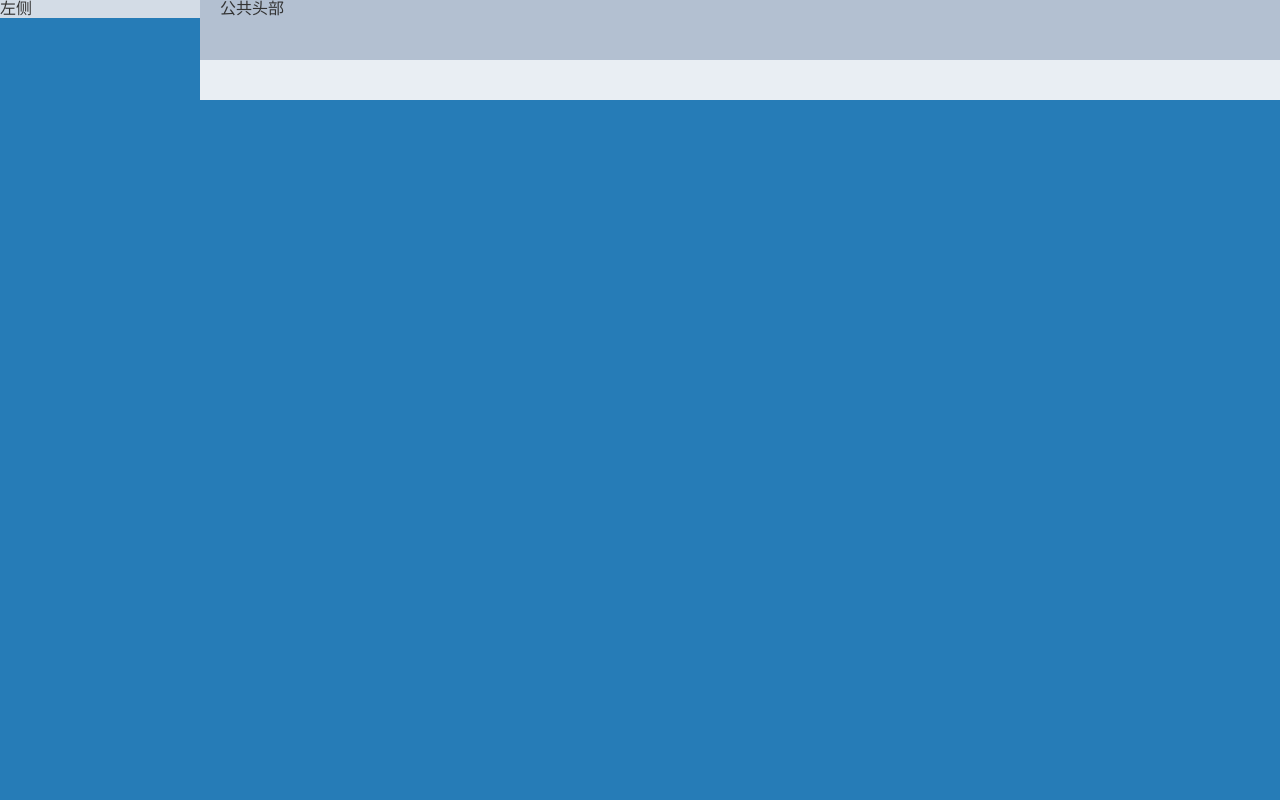
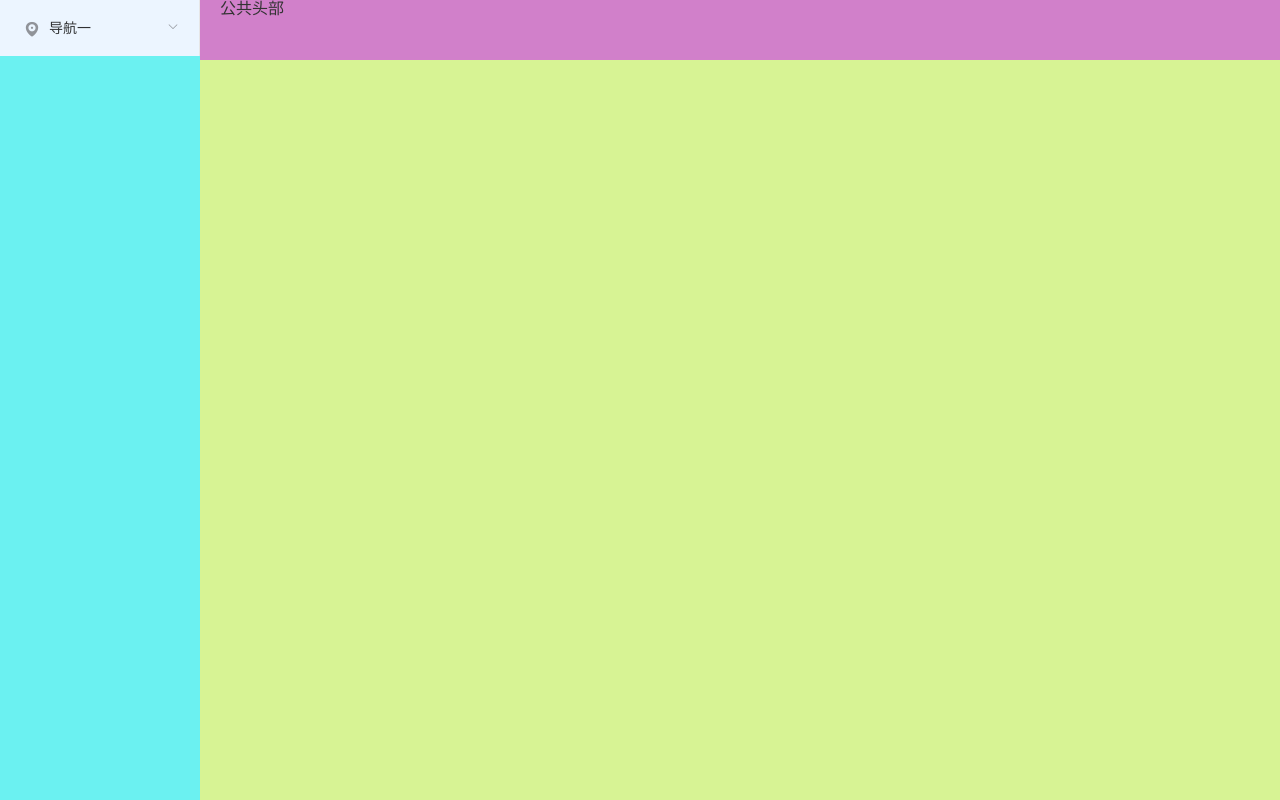
Before and after one commit to dark-sping/vue-, a Vue app: page /#/admin in a window 1280 px wide. Built offline with nearby package versions, Linux system fonts and the light colour scheme.

Commit message:
首页侧边栏布置

```diff
--- a/src/component/admin/admin.vue
+++ b/src/component/admin/admin.vue
@@ -1,6 +1,6 @@
 <template>
-<el-container>
-  <el-aside width="200px" class="aside">
+<el-container class="Aside">
+  <el-aside width="200px" >
     <Aside></Aside>
   </el-aside>
   <el-container>
@@ -29,20 +29,20 @@
 
 <style scoped>
   .el-header, .el-footer {
-    background-color: #B3C0D1;
+    background-color: rgb(209, 128, 202);
     color: #333;
   }
 
   .el-aside {
-    background-color: #D3DCE6;
+    background-color: rgb(107, 241, 241);
     color: #333;
   }
 
   .el-main {
-    background-color: #E9EEF3;
+    background-color: rgb(215, 243, 148);
     color: #333;
   }
-  .aside{
-    height: 100%;
+  .Aside{
+    height:100%;
   }
 </style>
--- a/src/component/admin/common/Aside.vue
+++ b/src/component/admin/common/Aside.vue
@@ -1,15 +1,34 @@
 <template>
-  <div>
-    左侧
-  </div>
+<el-menu
+  default-active="2"
+  class="el-menu-vertical-demo"
+  @open="handleOpen"
+  @close="handleClose">
+  <el-submenu index="1">
+    <template slot="title">
+      <i class="el-icon-location"></i>
+      <span>导航一</span>
+    </template>
+    <el-submenu index="1-1">
+      <template slot="title">选项4</template>
+      <el-menu-item index="1-4-1">选项1</el-menu-item>
+    </el-submenu>
+  </el-submenu>
+</el-menu>
 </template>
 
 <script>
   export default {
-
+    methods: {
+      handleOpen(key, keyPath) {
+        console.log(key, keyPath);
+      },
+      handleClose(key, keyPath) {
+        console.log(key, keyPath);
+      }
+    }
   }
 </script>
-
 <style scoped>
 
 </style>
```
Also changed, not shown: src/component/common/Header.vue (deleted, +0 -85 lines), src/component/common/Footer.vue (deleted).
